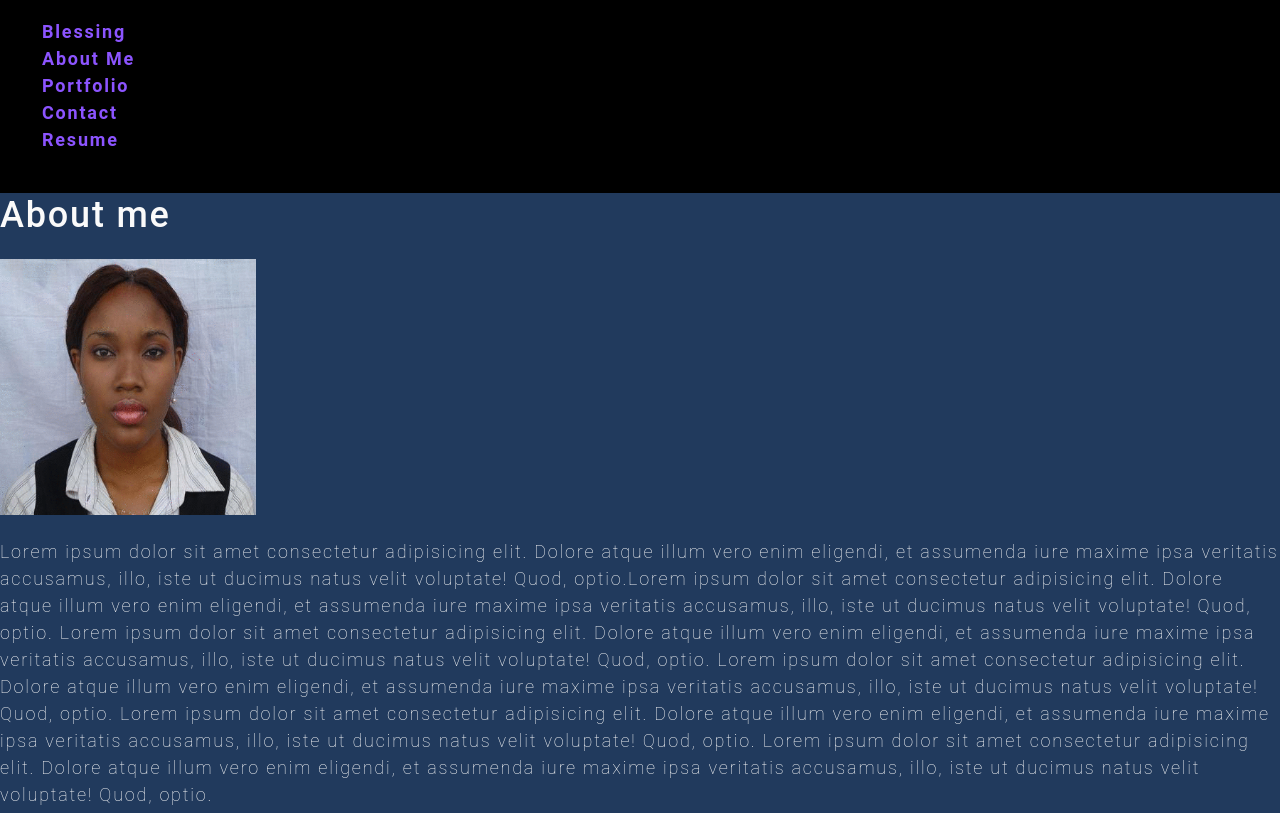
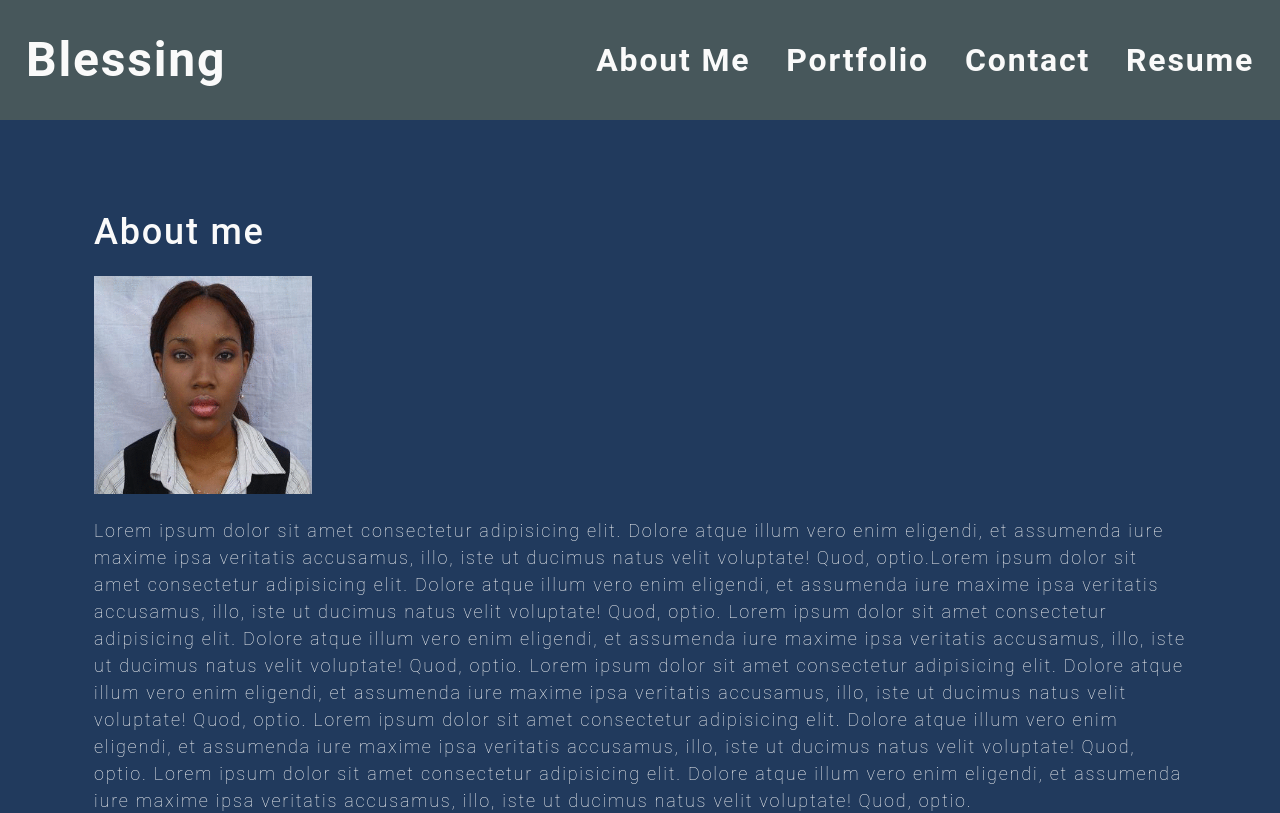
Before and after one commit to BlessingI/blessing-react-portfolio, a React (Create React App) app: page / in a window 1280 px wide. Shown: the top 813 px of the page. Built offline with nearby package versions, Linux system fonts and the light colour scheme.

Commit message:
css for nav

```diff
--- a/src/App.js
+++ b/src/App.js
@@ -28,7 +28,10 @@ function App() {
   return (
     <div>
       <Nav currentPage={currentPage} handlePageChange={handlePageChange} />
+      <main>
       {renderPage()}
+      </main>
+
     </div>
   );
 }
--- a/src/components/Nav/index.js
+++ b/src/components/Nav/index.js
@@ -1,60 +1,67 @@
-import React from 'react';
+import React from "react";
 function Nav({ currentPage, handlePageChange }) {
   return (
-    <ul className="nav nav-tabs">
-      <li className="nav-item">
+    <header className="flex-row px-1">
+      <h2 className="mx-2 mx-9">
         <a
-          href="#about"
-          onClick={() => handlePageChange('About')}
-          className={currentPage === 'About' ? 'nav-link active' : 'nav-link'}
+          href="/"
         >
           Blessing
         </a>
-      </li>
+      </h2>
 
-      <li className="nav-item">
+      <nav>
+        <ul className="flex-row">
+          <li className="mx-2">
             <a
               href="#about"
-          onClick={() => handlePageChange('About')}
-
-          className={currentPage === 'About' ? 'nav-link active' : 'nav-link'}
+              onClick={() => handlePageChange("About")}
+              className={
+                currentPage === "About" ? "nav-link active" : "nav-link"
+              }
             >
               About Me
             </a>
           </li>
 
-      <li className="nav-item">
+          <li className="mx-2">
             <a
               href="#portfolio"
-          onClick={() => handlePageChange('Portfolio')}
-          className={currentPage === 'Portfolio' ? 'nav-link active' : 'nav-link'}
+              onClick={() => handlePageChange("Portfolio")}
+              className={
+                currentPage === "Portfolio" ? "nav-link active" : "nav-link"
+              }
             >
               Portfolio
             </a>
           </li>
 
-      <li className="nav-item">
+          <li className="mx-2">
             <a
               href="#contact"
-
-          onClick={() => handlePageChange('ContactForm')}
-          className={currentPage === 'ContactForm' ? 'nav-link active' : 'nav-link'}
+              onClick={() => handlePageChange("ContactForm")}
+              className={
+                currentPage === "ContactForm" ? "nav-link active" : "nav-link"
+              }
             >
               Contact
             </a>
           </li>
 
-      <li className="nav-item">
+          <li className="mx-2">
             <a
               href="#resume"
-
-          onClick={() => handlePageChange('Resume')}
-          className={currentPage === 'Resume' ? 'nav-link active' : 'nav-link'}
+              onClick={() => handlePageChange("Resume")}
+              className={
+                currentPage === "Resume" ? "nav-link active" : "nav-link"
+              }
             >
               Resume
             </a>
           </li>
         </ul>
+      </nav>
+    </header>
   );
 }
 
--- a/src/index.css
+++ b/src/index.css
@@ -9,8 +9,6 @@ main {
   --secondary: #F3A847;
   --tertiary: #B12704;
   --light: #fafafa;
-  --dark: #000000;
-  --darker: #111111;
   --error: rgb(228, 46, 1);
   --spacing-one: calc(1rem * 0.5);
   --spacing-two: calc(1rem);
@@ -25,6 +23,7 @@ main {
 html,
 body {
   min-height: 100%;
+  background-color: #213a5d;
 }
 
 body {
@@ -34,7 +33,6 @@ body {
   line-height: 1.5;
   font-size: 18px;
   letter-spacing: .1em;
-  background: var(--dark);
   color: var(--light);
   font-family: 'Roboto', sans-serif;
 
@@ -89,10 +87,15 @@ a {
 
 a:hover {
   text-decoration: underline;
+  color: #213a5d;
 }
 
 header {
-  background: var(--dark);
+  background: #47575b;
+  height: 120px;
+  display: flex;
+  justify-content: space-between;
+  align-items: center;
 }
 
 header a {
@@ -152,6 +155,7 @@ li {
 
 nav a:hover {
   text-decoration: none;
+  color: #213a5d;
 }
 
 nav  li {
@@ -185,6 +189,7 @@ textarea {
   justify-content: flex-end;
 }
 
+
 .mx-1 {
   margin-right: var(--spacing-one);
   margin-left: var(--spacing-one);
@@ -193,6 +198,11 @@ textarea {
 .mx-2 {
   margin-right: var(--spacing-two);
   margin-left: var(--spacing-two);
+  font-size: 2rem;
+}
+
+.mx-9 {
+  font-size: 3rem;
 }
 
 .my-1 {
@@ -208,7 +218,6 @@ textarea {
 .my-5 {
   margin-top: var(--spacing-five);
   margin-bottom: var(--spacing-five);
-  background-color: #213a5d;
 }
 
 .px-1 {
```
Lines whose indentation alone changed are shown as unchanged.
